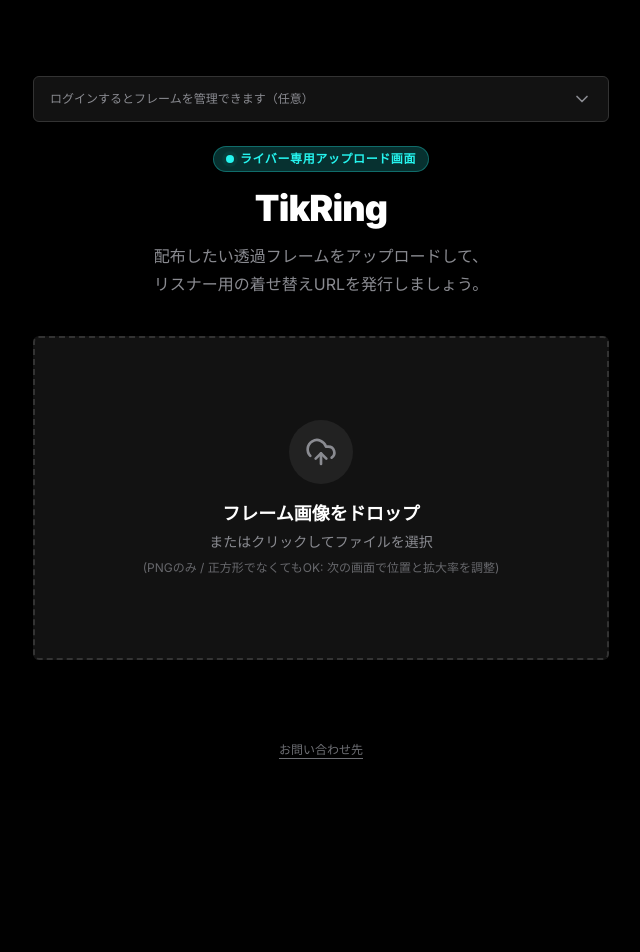
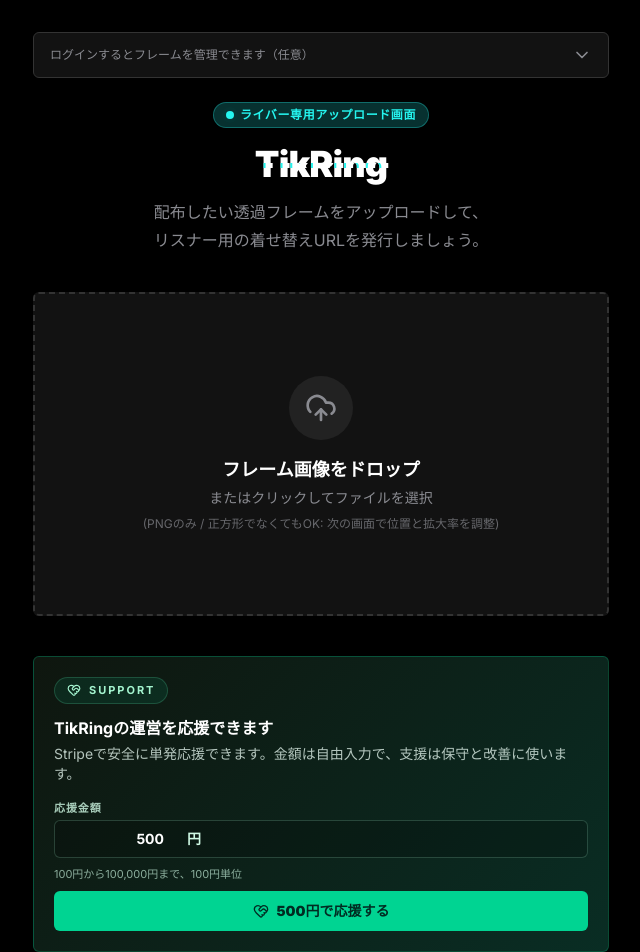
Before and after one commit to graphica-live/frame, a React (Vite) app: page / in a window 1280 px wide. Shown: the top 952 px of the page, without its empty margins (319-959 px from the left). Before the commit the page ends 800 px from the top, so only its background shows below. Built offline with nearby package versions, Linux system fonts and the light colour scheme; no server answers.

Commit message:
Add support checkout UI and copy updates

```diff
--- /dev/null
+++ b/src/components/DonationCard.tsx
@@ -0,0 +1,125 @@
+import { HeartHandshake, Loader2 } from 'lucide-react';
+import { useState } from 'react';
+
+const MIN_DONATION_YEN = 100;
+const MAX_DONATION_YEN = 100000;
+const DONATION_STEP_YEN = 100;
+
+function formatYen(amount: number): string {
+  return new Intl.NumberFormat('ja-JP').format(amount);
+}
+
+interface DonationCardProps {
+  returnPath: string;
+  compact?: boolean;
+}
+
+export default function DonationCard({ returnPath, compact = false }: DonationCardProps) {
+  const [loading, setLoading] = useState(false);
+  const [error, setError] = useState<string | null>(null);
+  const [amount, setAmount] = useState('500');
+  const supportSuccess = new URLSearchParams(window.location.search).get('support') === 'success';
+
+  const normalizedAmount = Number(amount);
+
+  const isAmountValid =
+    Number.isInteger(normalizedAmount) &&
+    normalizedAmount >= MIN_DONATION_YEN &&
+    normalizedAmount <= MAX_DONATION_YEN &&
+    normalizedAmount % DONATION_STEP_YEN === 0;
+
+  const handleDonate = async () => {
+    if (loading) return;
+    if (!isAmountValid) {
+      setError(`応援額は${formatYen(MIN_DONATION_YEN)}円から${formatYen(MAX_DONATION_YEN)}円までの${formatYen(DONATION_STEP_YEN)}円単位で入力してください。`);
+      return;
+    }
+
+    setLoading(true);
+    setError(null);
+
+    try {
+      const res = await fetch('/api/checkout/donate', {
+        method: 'POST',
+        headers: { 'Content-Type': 'application/json' },
+        body: JSON.stringify({ returnPath, amount: normalizedAmount }),
+      });
+
+      if (!res.ok) {
+        throw new Error('Donation checkout failed');
+      }
+
+      const data = await res.json();
+      if (!data?.url) {
+        throw new Error('Missing donation checkout url');
+      }
+
+      window.location.href = data.url;
+    } catch {
+      setError('応援ページの起動に失敗しました。時間をおいて再度お試しください。');
+      setLoading(false);
+    }
+  };
+
+  return (
+    <div className={`w-full rounded-md border border-emerald-400/25 bg-[linear-gradient(135deg,rgba(16,24,16,0.92),rgba(10,48,38,0.94))] ${compact ? 'p-4' : 'p-5'}`}>
+      <div className={`flex ${compact ? 'flex-col gap-3 sm:flex-row sm:items-center sm:justify-between' : 'flex-col gap-4'}`}>
+        <div className="min-w-0">
+          <div className="inline-flex items-center gap-2 rounded-full border border-emerald-300/20 bg-emerald-400/10 px-3 py-1 text-[11px] font-bold tracking-[0.18em] text-emerald-200 uppercase">
+            <HeartHandshake className="h-3.5 w-3.5" />
+            Support
+          </div>
+          <p className={`mt-3 text-white ${compact ? 'text-sm font-bold' : 'text-base font-bold'}`}>
+            TikRingの運営を応援できます
+          </p>
+          <p className={`mt-1 text-emerald-50/75 ${compact ? 'text-xs' : 'text-sm'}`}>
+            Stripeで安全に単発応援できます。金額は自由入力で、支援は保守と改善に使います。
+          </p>
+        </div>
+
+        <div className={`flex ${compact ? 'w-full flex-col gap-2 sm:w-auto' : 'flex-col gap-2'} ${compact ? 'sm:items-end' : ''}`}>
+          <label className="flex flex-col gap-1 text-left">
+            <span className="text-[11px] font-bold tracking-[0.08em] text-emerald-100/80">応援金額</span>
+            <div className="flex items-center rounded-md border border-emerald-200/20 bg-black/20 px-3 py-2">
+              <input
+                type="number"
+                min={MIN_DONATION_YEN}
+                max={MAX_DONATION_YEN}
+                step={DONATION_STEP_YEN}
+                inputMode="numeric"
+                value={amount}
+                onChange={(event) => setAmount(event.target.value)}
+                disabled={loading}
+                className="w-28 bg-transparent text-right text-sm font-bold text-white outline-none disabled:cursor-not-allowed"
+                aria-label="support amount"
+              />
+              <span className="ml-2 text-sm font-bold text-emerald-100">円</span>
+            </div>
+          </label>
+
+          <p className="text-[11px] text-emerald-100/65">
+            {formatYen(MIN_DONATION_YEN)}円から{formatYen(MAX_DONATION_YEN)}円まで、{formatYen(DONATION_STEP_YEN)}円単位
+          </p>
+
+          <button
+            type="button"
+            onClick={handleDonate}
+            disabled={loading}
+            className="inline-flex items-center justify-center gap-2 rounded-md bg-emerald-400 px-4 py-2.5 text-sm font-black text-emerald-950 transition-colors hover:bg-emerald-300 disabled:cursor-not-allowed disabled:opacity-60"
+          >
+            {loading ? <Loader2 className="h-4 w-4 animate-spin" /> : <HeartHandshake className="h-4 w-4" />}
+            {loading ? '応援ページを開いています...' : `${isAmountValid ? `${formatYen(normalizedAmount)}円で応援する` : '応援する'}`}
+          </button>
+        </div>
+      </div>
+
+      {error ? (
+        <p className="mt-3 text-xs text-tiktok-red">{error}</p>
+      ) : null}
+
+      {supportSuccess ? (
+        <p className="mt-3 text-xs text-emerald-200">応援ありがとうございます。Stripe で受け付けました。</p>
+      ) : null}
+    </div>
+  );
+}
--- a/src/pages/Dashboard.tsx
+++ b/src/pages/Dashboard.tsx
@@ -1,5 +1,6 @@
 import { useEffect, useMemo, useState } from 'react';
 import { Check, Eye, EyeOff, Link as LinkIcon, Loader2, Shield, Trash2 } from 'lucide-react';
+import DonationCard from '../components/DonationCard';
 
 type User = { id: string; display_name: string; plan: string };
 
@@ -45,7 +46,7 @@
       if (!res.ok) throw new Error('Failed to fetch frames');
       const data = (await res.json()) as { frames: FrameItem[] };
       setFrames(data.frames ?? []);
-    } catch (e) {
+    } catch {
       setError('フレーム一覧の取得に失敗しました。');
     } finally {
       setLoading(false);
@@ -55,7 +56,6 @@
   useEffect(() => {
     if (!canShow) return;
     fetchFrames();
-    // eslint-disable-next-line react-hooks/exhaustive-deps
   }, [canShow]);
 
   const handleCopy = async (frame: FrameItem) => {
@@ -372,6 +372,10 @@
         </div>
       ) : null}
 
+      <div className="mt-10 w-full">
+        <DonationCard returnPath="/?dashboard=1" compact />
+      </div>
+
       {cancelConfirm ? (
         <div className="fixed inset-0 z-50 bg-black/70 backdrop-blur-[1px] flex items-center justify-center px-4">
           <div className="w-full max-w-md rounded-xl border border-white/15 bg-tiktok-dark p-5 shadow-2xl text-center">
--- a/src/pages/Home.tsx
+++ b/src/pages/Home.tsx
@@ -5,6 +5,7 @@
   analyzeFrameTransparency,
   getSquareFrameBlob,
 } from '../utils/canvas';
+import DonationCard from '../components/DonationCard';
 
 declare const grecaptcha: any;
 
@@ -27,6 +28,7 @@
 }
 
 export default function Home({ user }: HomeProps) {
+  const returnPath = `${window.location.pathname}${window.location.search}`;
   const [uploading, setUploading] = useState(false);
   const [shareUrl, setShareUrl] = useState<string | null>(null);
   const [copied, setCopied] = useState(false);
@@ -990,6 +992,10 @@
           ) : null}
         </div>
       ) : null}
+
+      <div className="mt-10 w-full">
+        <DonationCard returnPath={returnPath} />
+      </div>
     </div>
   );
 }
```
Also changed, not shown: 2 other files (tests, documents, lock files or other folders).
